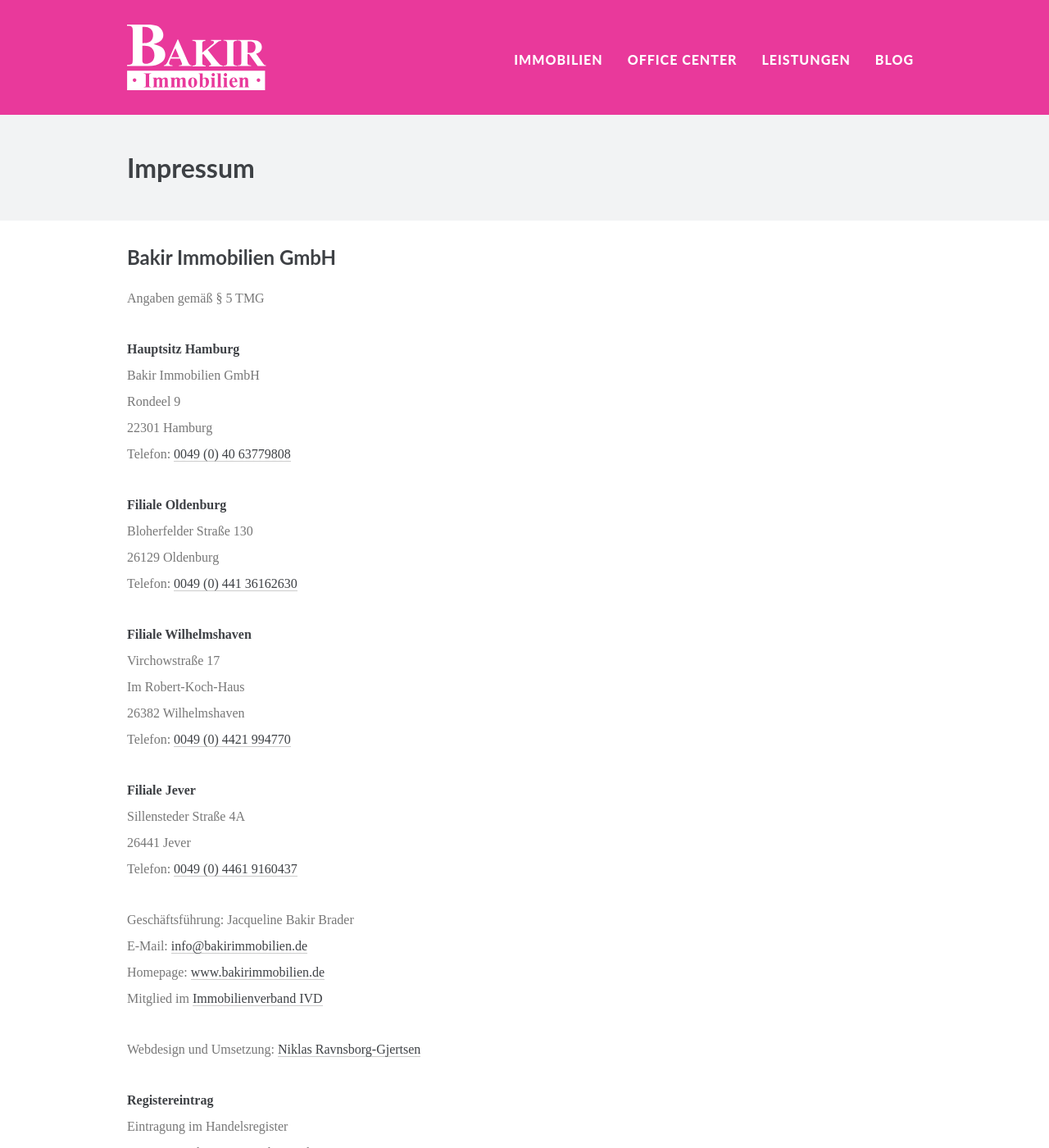
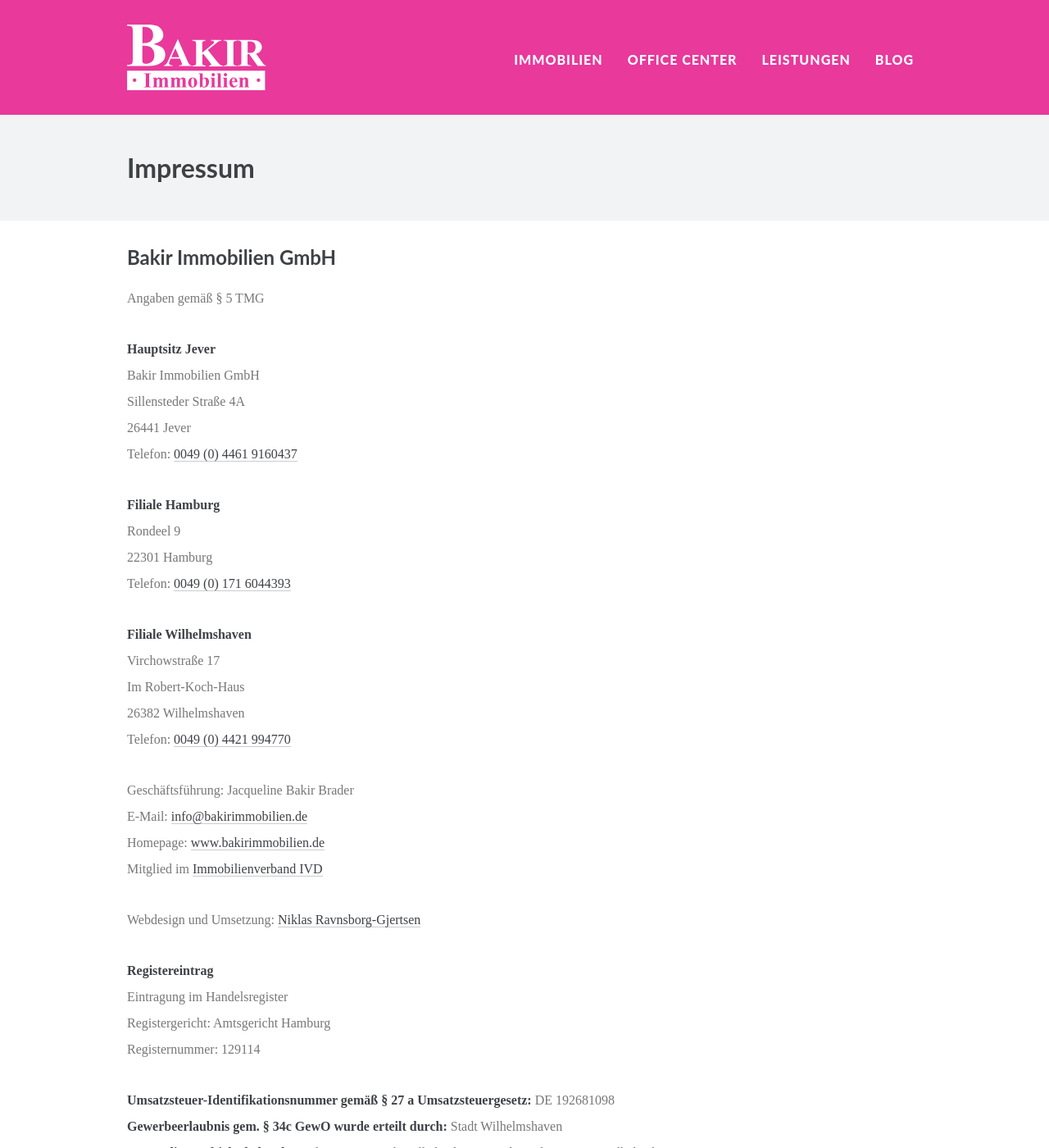
Before and after one commit to bakirnetwork/bakirimmobilien_de, a Jekyll site: the page built from _pages/impressum.md, in a window 1280 px wide and 1400 px high. Shown: the whole window at 82% size. Built offline with Jekyll 4.4.1, drawn with Linux system fonts in a browser that asks for light colours; nearby versions of some CDN libraries; some web fonts are replaced.

Commit message:
Adressen und Nummern abgeändert

```diff
--- a/_pages/impressum.md
+++ b/_pages/impressum.md
@@ -8,27 +8,22 @@
 
 Angaben gemäß § 5 TMG
 
-**Hauptsitz Hamburg**
+**Hauptsitz Jever**
 Bakir Immobilien GmbH
+Sillensteder Straße 4A
+26441 Jever
+Telefon: [0049 (0) 4461 9160437](tel:+4944619160437)
+
+**Filiale Hamburg**
 Rondeel 9
 22301 Hamburg
-Telefon: [0049 (0) 40 63779808](tel:+494063779808)
-
-**Filiale Oldenburg**
-Bloherfelder Straße 130
-26129 Oldenburg
-Telefon: [0049 (0) 441 36162630](tel:+4944136162630)
+Telefon: [0049 (0) 171 6044393](tel:+491716044393)
 
 **Filiale Wilhelmshaven**
 Virchowstraße 17
 Im Robert-Koch-Haus
 26382 Wilhelmshaven
 Telefon: [0049 (0) 4421 994770](tel:+494421994770)
-
-**Filiale Jever**
-Sillensteder Straße 4A
-26441 Jever
-Telefon: [0049 (0) 4461 9160437](tel:+4944619160437)
 
 Geschäftsführung: Jacqueline Bakir Brader
 E-Mail: <a href="mailto:{{ site.data.settings.email }}" target="blank">{{ site.data.settings.email }}</a>
```
Also changed, not shown: _includes/standorte.html (+9 -15 lines).
